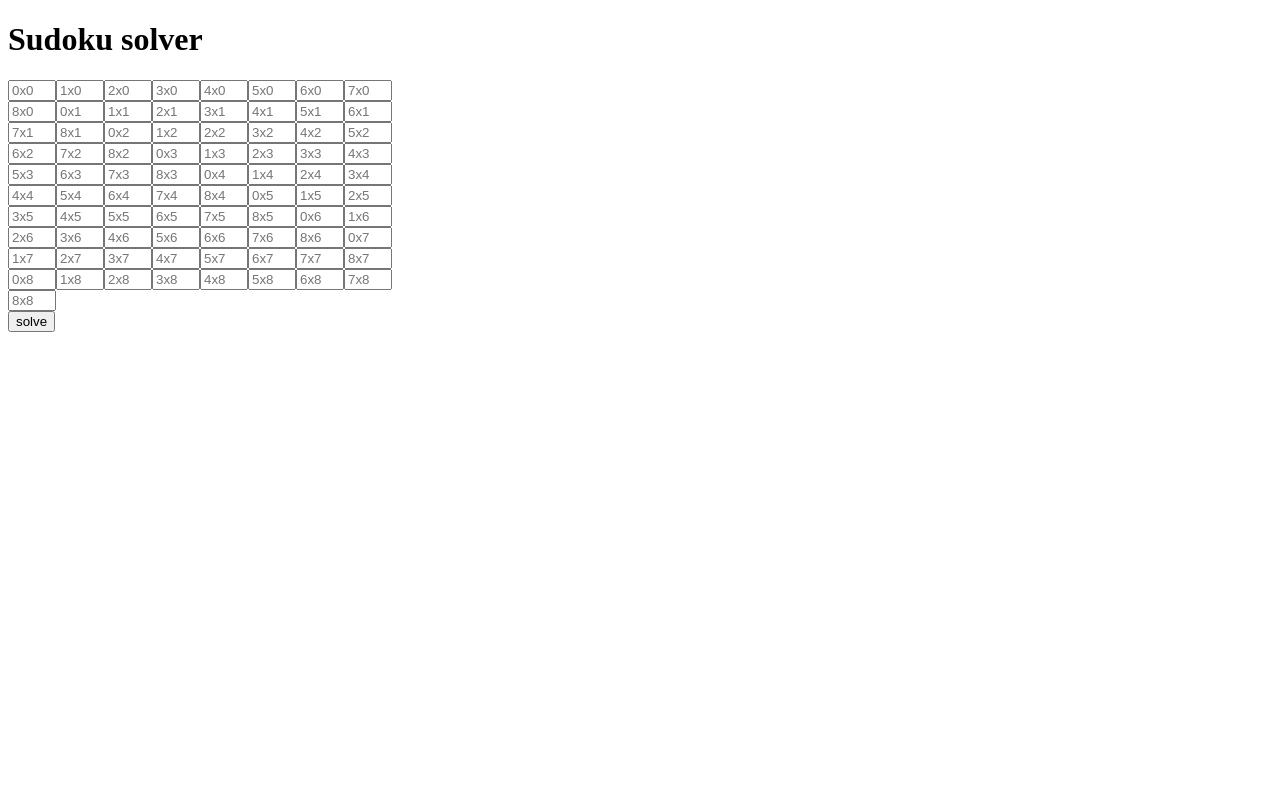
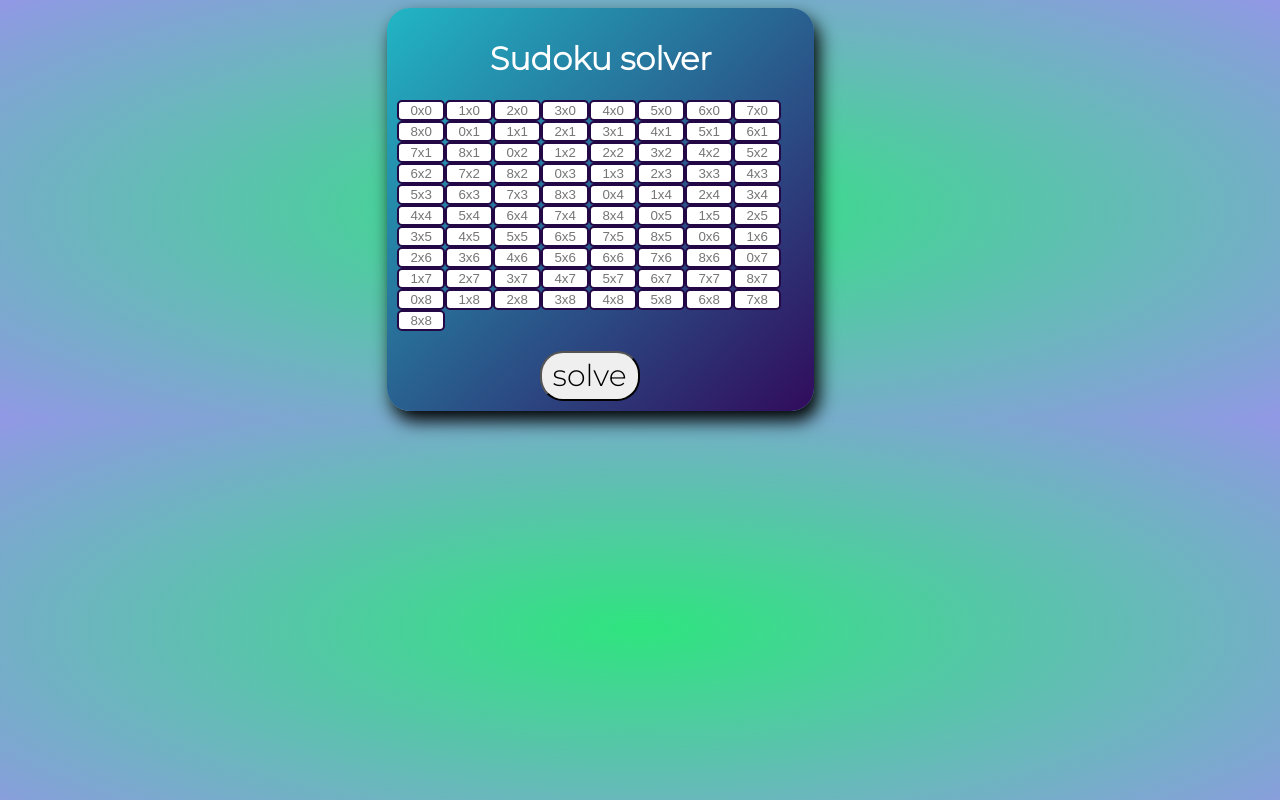
Before and after one commit to hardikhere/sudoku-solver, a plain HTML site: page index.html in a window 1280 px wide. Drawn offline with nearby package versions, Linux system fonts and the light colour scheme.

Commit message:
Update index.html

```diff
--- a/index.html
+++ b/index.html
@@ -1,6 +1,7 @@
 <!DOCTYPE html>
 <html>
 <head>
+	<link href="https://fonts.googleapis.com/css2?family=Montserrat:wght@300&display=swap" rel="stylesheet">
 <script
   src="https://code.jquery.com/jquery-3.5.0.js"
   integrity="sha256-r/AaFHrszJtwpe+tHyNi/XCfMxYpbsRg2Uqn0x3s2zc="
@@ -9,21 +10,54 @@
 		<title>sudoku solve</title>
 </head>
 <body>
-	<h1>Sudoku solver</h1>
+
 <script type="text/javascript" src="app.js"></script>
 <style type="text/css">
 		input{
+			text-align: center;
 			width: 40px;
+			border: 2px solid #240745;
+             border-radius: 5px;
+			 border-bottom-style: solid blue;
 		}
 		#block{
-			width: 400px;
+			margin-left: 30%;
+			width: 407px;
+			background-image: linear-gradient(to bottom right, #21B6C5, #310B5C);
+			padding: 10px;
+			 box-shadow: 5px 10px 18px black;
+			 border-radius: 23px;
+			 font-family: 'Montserrat', sans-serif;
 		}
+		h1{
+			font-family: 'Montserrat', sans-serif;
+			color: white;
+			text-align: center;
+		}
+         #btn{
+         	font-family: 'Montserrat', sans-serif;
+         	height: 50px;
+         	margin-top: 20px;
+         	margin-left: 35%;
+         	width: 100px;
+         	font-size: 30px;
+         	border-radius: 23px;
+         }
+         #btn:hover{
+         	color: white;
+         	background-color: #240745;
+         }
+         body{
+         	background: radial-gradient(#2FE57F, #9198e5);
+         }
 	</style>
-<div id="block">
+<div id="block"><h1>Sudoku solver</h1>
 <div id="grid" >
 
-<button onclick="solve()">solve</button>
+
 </div>
+<button onclick="solve()" id="btn">solve</button>
 </div>
+
 </body>
 </html>
```
